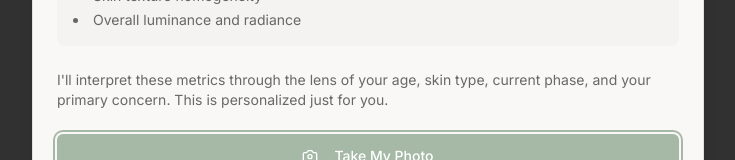
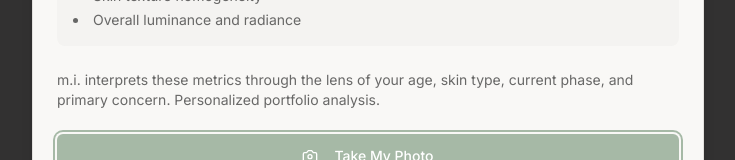
Before and after one commit to elbertroderickocean-stack/spring-sisters-cycle, a React (Vite) app: page /today in a window 1280 px wide. Both pictures are taken after a click on the element 640 px from the left and 2060 px from the top of the page. Shown: the part 2084-2244 px from the top of the page, without its empty margins (272-1007 px from the left). Built offline with nearby package versions, Linux system fonts and the light colour scheme; the HTML template or start-up script is replaced by a standard one.

Commit message:
Preceding changes

```diff
--- a/src/components/WeeklyReflectionModal.tsx
+++ b/src/components/WeeklyReflectionModal.tsx
@@ -196,7 +196,7 @@ export const WeeklyReflectionModal: React.FC<WeeklyReflectionModalProps> = ({
                 </ul>
               </div>
               <p className="text-sm text-foreground/70">
-                I'll interpret these metrics through the lens of your age, skin type, current phase, and your primary concern. This is personalized just for you.
+                m.i. interprets these metrics through the lens of your age, skin type, current phase, and primary concern. Personalized portfolio analysis.
               </p>
               <Button
                 onClick={() => setStep('camera')}
```
